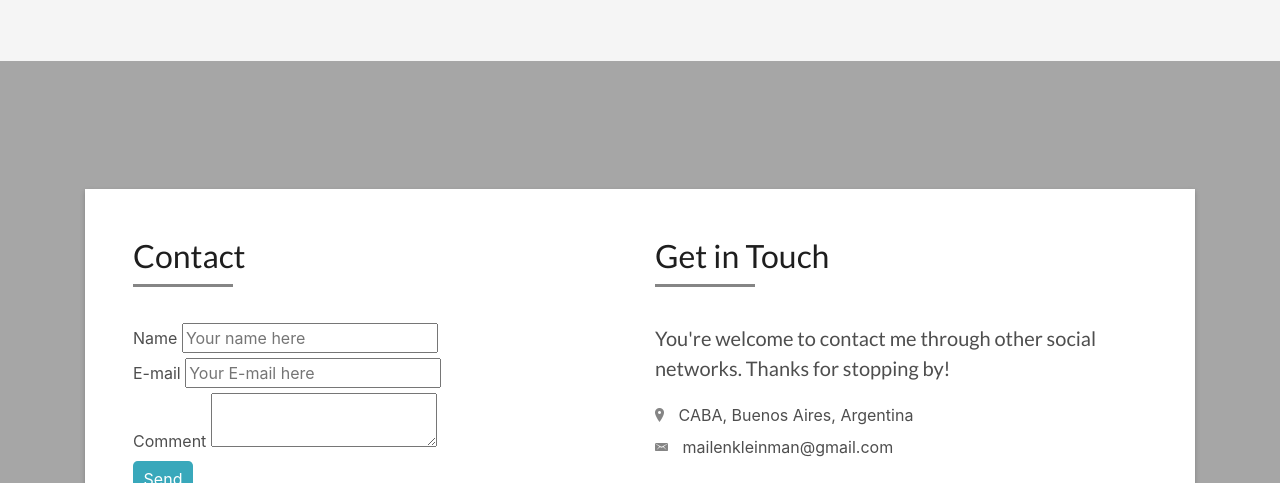
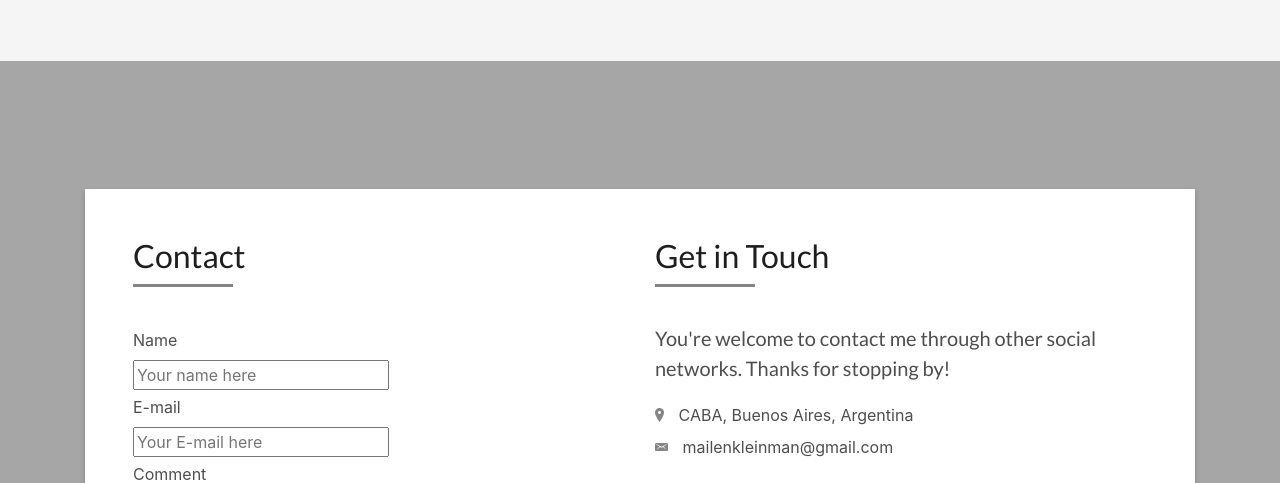
Before and after one commit to MailenKleinman/portfolio, a plain HTML site: page index.html in a window 1280 px wide. Shown: the part 4222-4705 px from the top of the page. Drawn offline with Linux system fonts and the light colour scheme; files whose address does not match are found by name.

Commit message:
Add files via upload

```diff
--- a/index.html
+++ b/index.html
@@ -563,20 +563,20 @@
                     </h5>
                   </div>
                   <div>
-                    <form class="ui form" form action="https://usebasin.com/f/da29355b54a7" method="POST">
-                      <div class="field">
+                    <form class="ui form" style="display: table-caption;" form action="https://usebasin.com/f/da29355b54a7" method="POST">
+                      <div class="field" style="margin-top: 2%">
                       <label>Name</label>
                       <input type="text" name="name" placeholder="Your name here">
                       </div>
-                      <div class="field">
+                      <div class="field" style="margin-top: 2%">
                       <label>E-mail</label>
                       <input type="email" name="_replyto" placeholder="Your E-mail here">
                       </div>
-                      <div class="field">
+                      <div class="field" style="margin-top: 2%">
                         <label>Comment</label>
                         <textarea type="text" name="comment"></textarea>
                       </div>
-                      <button class="ui button" type="submit" value="Send" style="background-color: #39A8BB; margin-bottom: 40px; color:white;">Send</button>
+                      <button style="margin-top: 5%" class="ui button" type="submit" value="Send" style="background-color: grey; margin-bottom: 40px; color:white;">Send</button>
                     </form>
                   </div>
                 </div>
```
